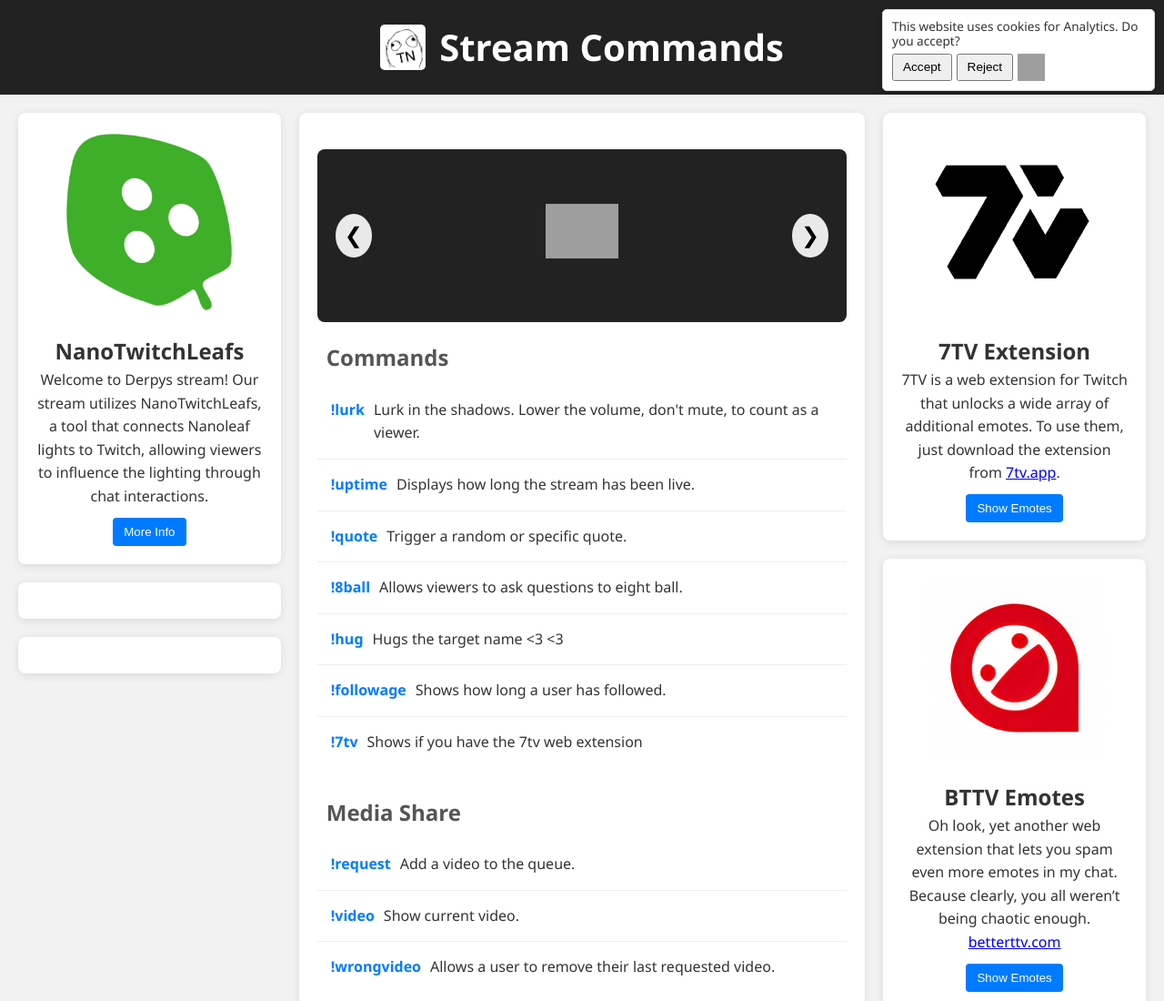
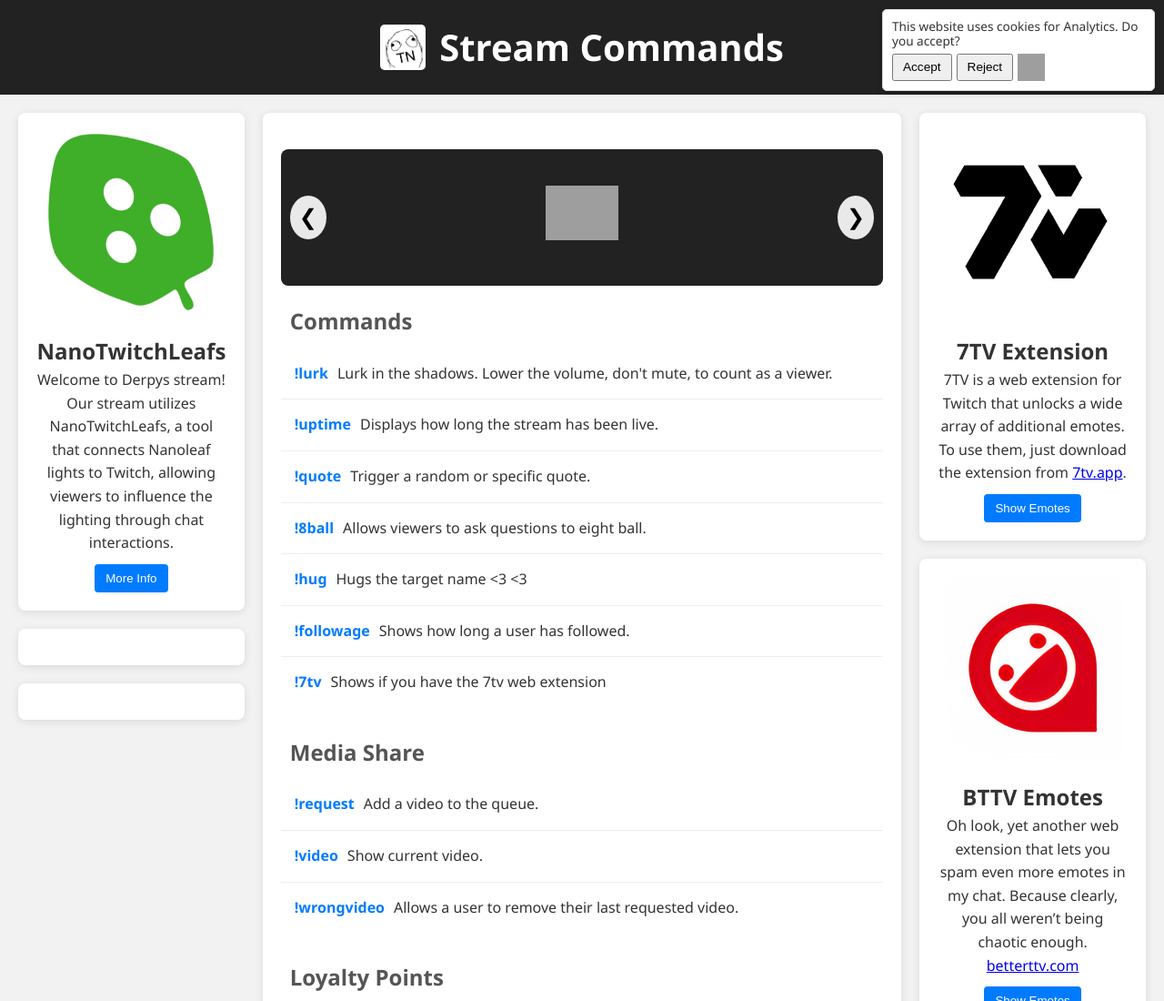
Before and after one commit to TNDerp/CloudbotCommands, a plain HTML site: page index.html in a window 1280 px wide. Shown: the top 1100 px of the page at 91% size. Drawn offline with Linux system fonts and the light colour scheme; no server answers; grey boxes are pictures that could not be loaded.

Commit message:
Fixed the carousel wheel 🥵

```diff
--- a/style.css
+++ b/style.css
@@ -45,7 +45,7 @@ header h1 {
   background: #222;
   color: #fff;
   border-radius: 8px;
-  padding: 40px;
+
 }
 .carousel-container {
   display: flex;
@@ -57,6 +57,7 @@ header h1 {
   display: flex;
   align-items: center;
   justify-content: center;
+  padding: 20px;
 }
 .slide-text {
   font-size: 1.5rem;
@@ -71,7 +72,7 @@ header h1 {
   display: flex;
   justify-content: space-between;
   transform: translateY(-50%);
-  padding: 0 20px;
+  padding: 0 10px;
 }
 .carousel-controls button {
   background: rgba(255, 255, 255, 0.9);
```
